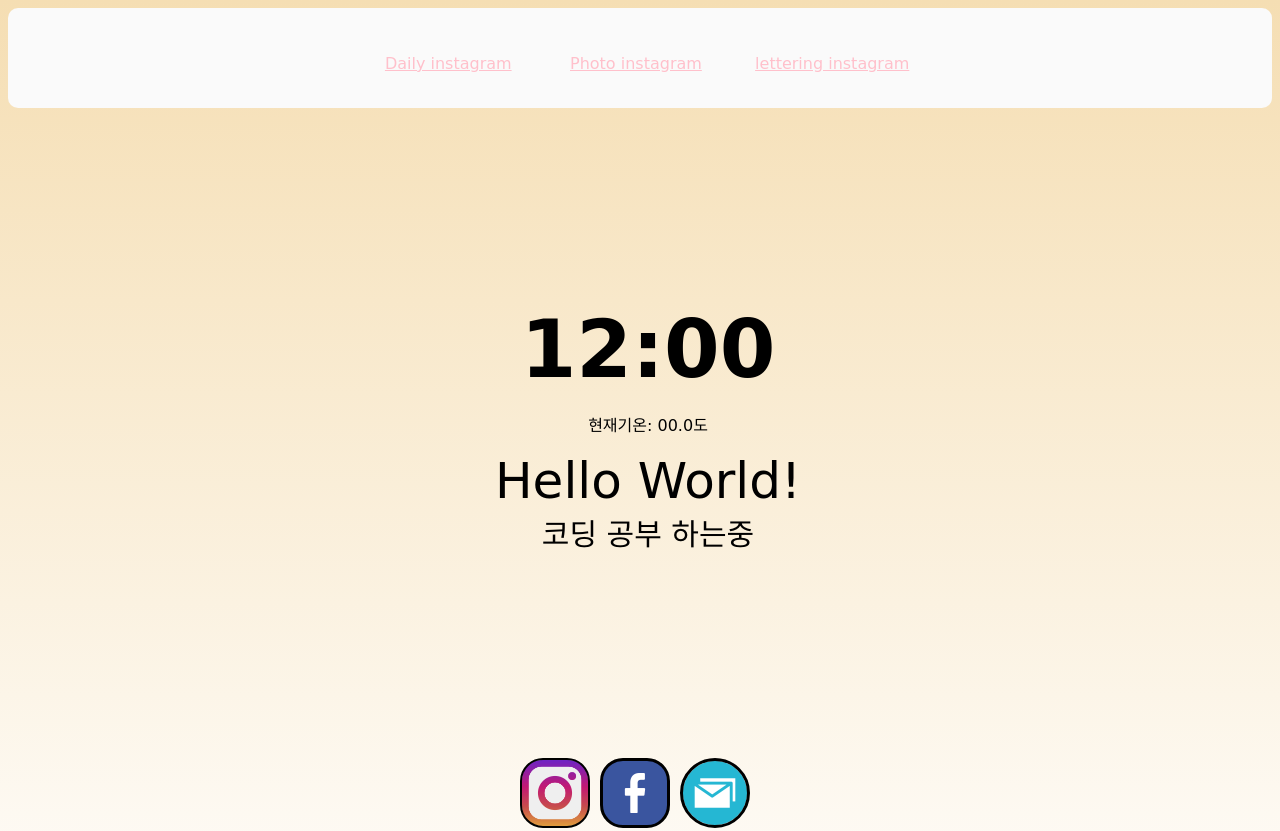
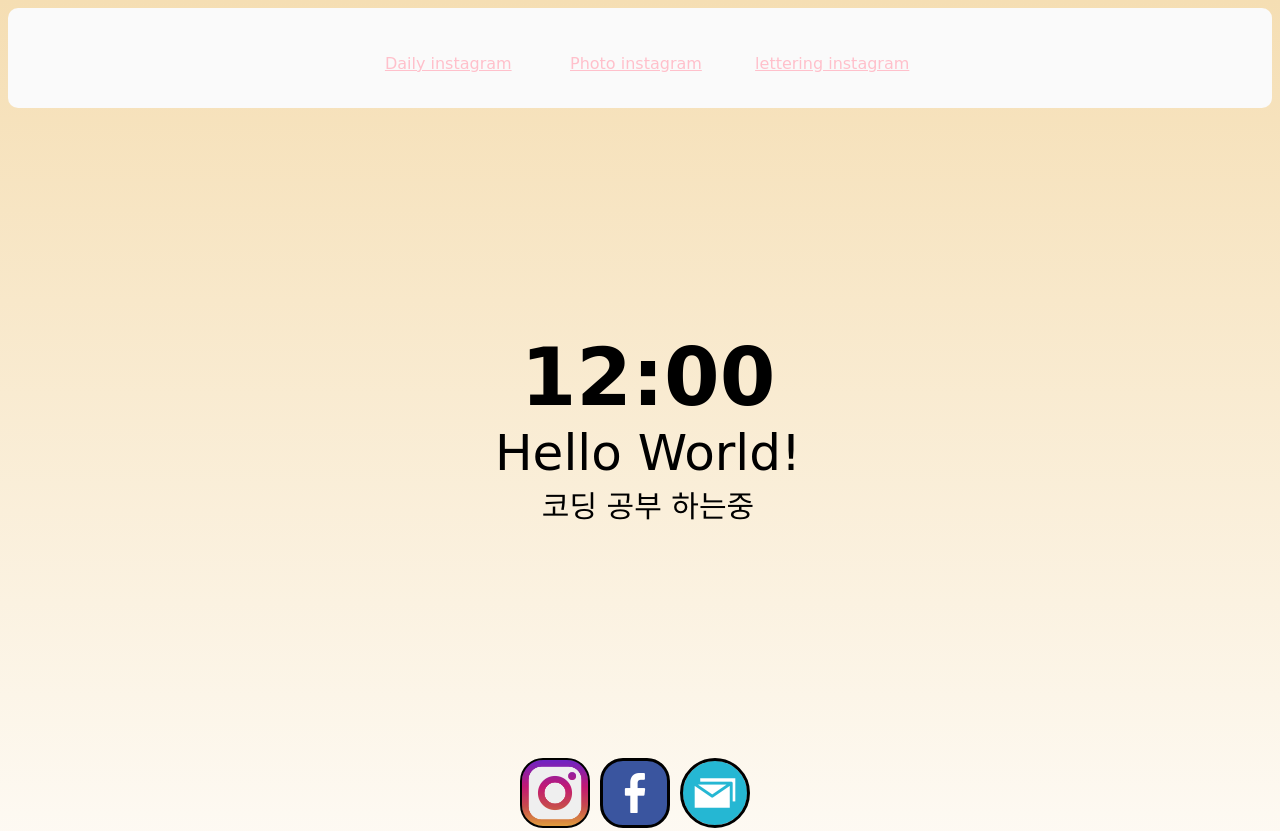
Before and after one commit to Yong211/momentum, a plain HTML site: page index.html in a window 1280 px wide. Shown: the top 831 px of the page. Drawn offline with nearby package versions, Linux system fonts and the light colour scheme; no server answers; a web font is replaced by a local one.

Commit message:
Update index.html

```diff
--- a/index.html
+++ b/index.html
@@ -185,7 +185,6 @@
 
     <div class="main">
         <div id="time" class="time">12:00</div>
-        <p>현재기온: <span id="temp">00.0</span>도</p>
         <div class="greeting">Hello World!</div>
         <div class="todo">코딩 공부 하는중</div>
     </div>
```
